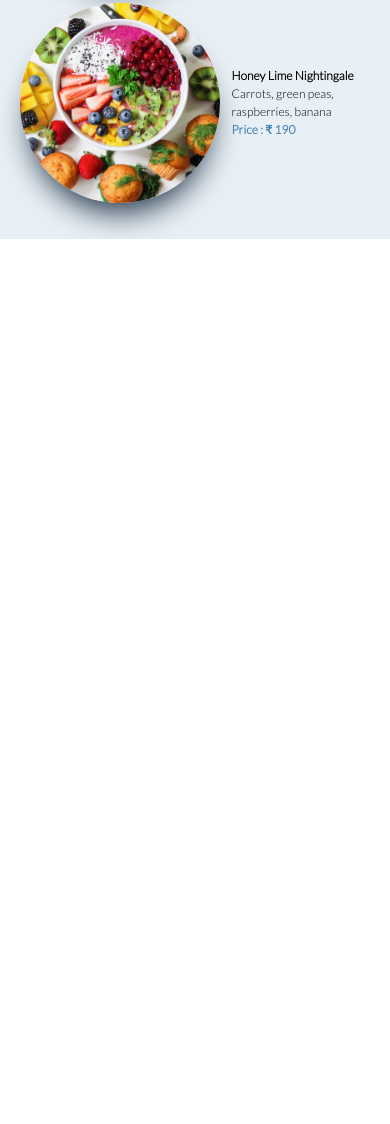
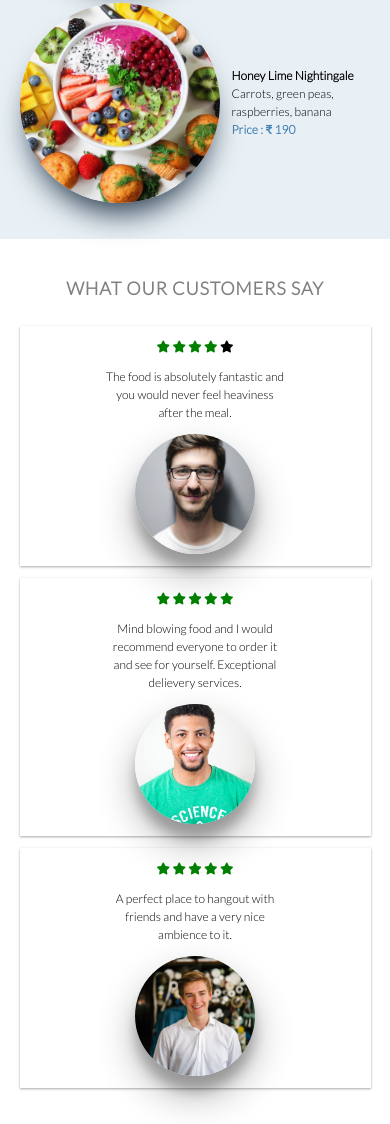
Before and after one commit to hthakran/Food-Website, a plain HTML site: page index.html in a window 390 px wide. Shown: the part 3347-4471 px from the top of the page. Before the commit the page ends 3586 px from the top, so only its background shows below. Drawn offline with Linux system fonts and the light colour scheme.

Commit message:
Fully Responsive Customer section created

```diff
--- a/index.html
+++ b/index.html
@@ -181,6 +181,62 @@
             </div>
         </div>
     </section>
+    <!-- customer Section -->
+    <section class="customers">
+        <div class="container">
+            <h2 class="cust-title">What our customers say</h2>
+            <div class="cust-wrapper">
+                <div class="cust-info">
+                    <div class="rating">
+                        <span class="fa fa-star checked"></span>
+                        <span class="fa fa-star checked"></span>
+                        <span class="fa fa-star checked"></span>
+                        <span class="fa fa-star checked"></span>
+                        <span class="fa fa-star"></span>
+                    </div>
+                    <div class="review">
+                        <p class="review-para">The food is absolutely fantastic and you would never feel heaviness after
+                            the meal.</p>
+                    </div>
+                    <div class="cust-image">
+                        <img src="./img/male-photo1.jpg" alt="cust" class="resize-img">
+                    </div>
+                </div>
+                <div class="cust-info">
+                    <div class="rating">
+                        <span class="fa fa-star checked"></span>
+                        <span class="fa fa-star checked"></span>
+                        <span class="fa fa-star checked"></span>
+                        <span class="fa fa-star checked"></span>
+                        <span class="fa fa-star checked"></span>
+                    </div>
+                    <div class="review">
+                        <p class="review-para">Mind blowing food and I would recommend everyone to order it and see for
+                            yourself. Exceptional delievery services.</p>
+                    </div>
+                    <div class="cust-image">
+                        <img src="./img/male-photo2.jpg" alt="cust" class="resize-img">
+                    </div>
+                </div>
+                <div class="cust-info">
+                    <div class="rating">
+                        <span class="fa fa-star checked"></span>
+                        <span class="fa fa-star checked"></span>
+                        <span class="fa fa-star checked"></span>
+                        <span class="fa fa-star checked"></span>
+                        <span class="fa fa-star checked"></span>
+                    </div>
+                    <div class="review">
+                        <p class="review-para">A perfect place to hangout with friends and have a very nice ambience to
+                            it.</p>
+                    </div>
+                    <div class="cust-image">
+                        <img src="./img/male-photo3.jpg" alt="cust" class="resize-img">
+                    </div>
+                </div>
+            </div>
+        </div>
+    </section>
     <script src="./app.js"></script>
 </body>
 
--- a/styles/style.css
+++ b/styles/style.css
@@ -415,3 +415,59 @@ a{
         align-self: flex-start;
     }
 }
+/* Customers Section */
+.customers{
+    padding: 3rem 0rem;
+}
+.cust-title{
+    text-transform: uppercase;
+    text-align: center;
+    color: gray;
+    letter-spacing: 0.07rem;
+    margin-bottom: 2rem;
+}
+.checked{
+    color: green;
+}
+.cust-image img{
+    width: 120px;
+    height: 120px;
+    border-radius: 50%;
+    box-shadow: rgba(0, 0, 0, 0.3) 0px 19px 38px, rgba(0, 0, 0, 0.22) 0px 15px 12px;
+}
+.cust-image{
+    align-self: center;
+}
+.cust-wrapper{
+    display: flex;
+    flex-wrap: wrap;
+    gap:1rem;
+}
+.cust-info{
+    flex: 1 1 15rem;
+    display: flex;
+    flex-direction: column;
+    box-shadow: rgba(0, 0, 0, 0.12) 0px 1px 3px, rgba(0, 0, 0, 0.24) 0px 1px 2px;
+    text-align: center;
+    padding: 1rem;
+    cursor: pointer;
+    transition: var(--main-trans);
+}
+.cust-info:hover{
+    transform: translateY(-2px);
+    background-color: rgb(228, 241, 228);
+}
+
+.review{
+    flex: 1;
+    margin: 1rem 0rem;
+    align-self: center;
+}
+.review-para{
+    max-width: 15rem;
+}
+@media screen and (max-width:550px) {
+    .cust-wrapper{
+        flex-direction: column;
+    }
+}
```
